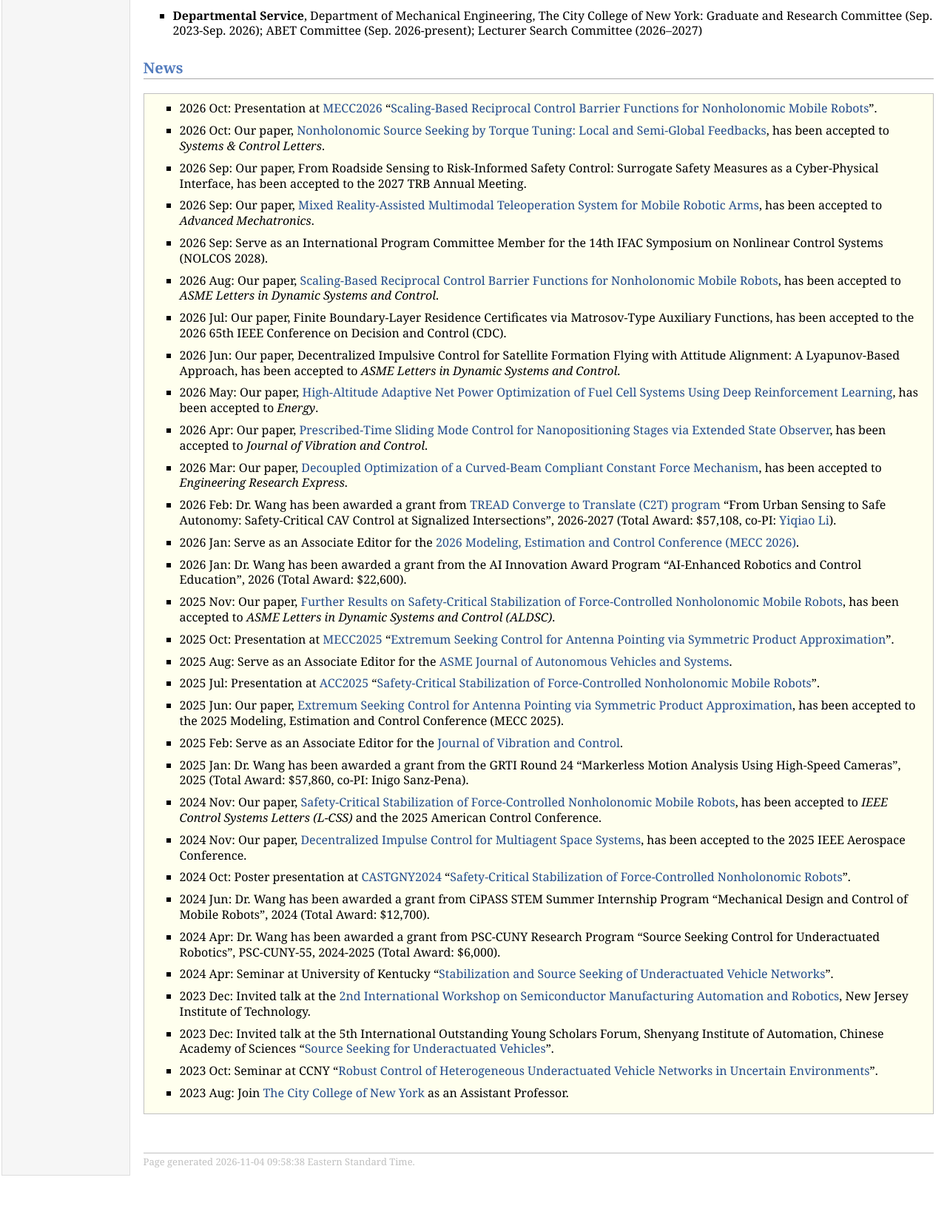
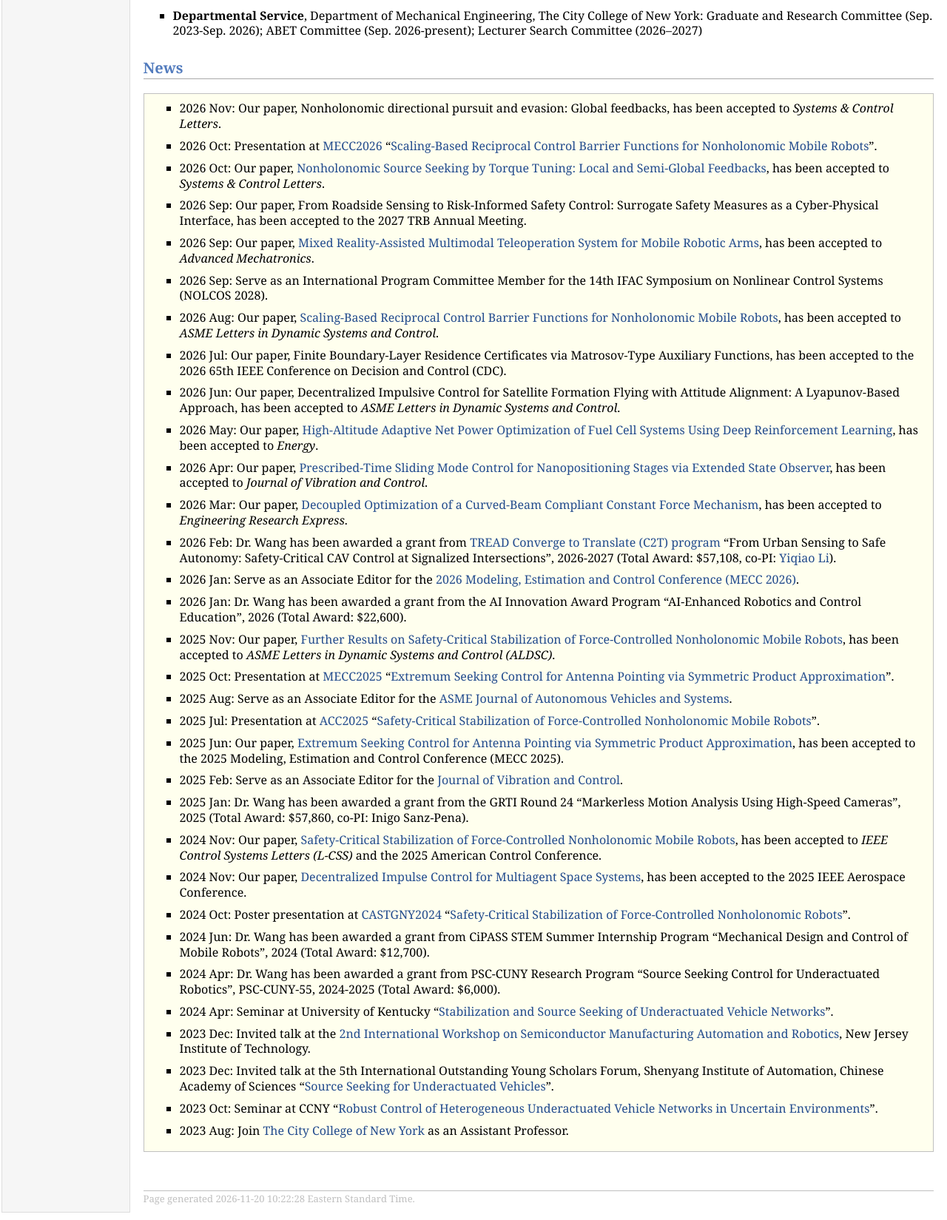
Before and after one commit to bwang-ccny/bwang-ccny.github.io, a plain HTML site: page index.html in a window 1280 px wide. Shown: the part 1342-2991 px from the top of the page at 74% size. Before the commit the page ends 2941 px from the top, so only its background shows below. Drawn offline with nearby package versions, Linux system fonts and the light colour scheme; some packages are replaced by stand-ins of ours.

Commit message:
Add directional pursuit paper acceptance

```diff
--- a/index.html
+++ b/index.html
@@ -148,6 +148,9 @@ Distributed and cooperative control of heterogeneous, nonholonomic, and underact
 <div class="infoblock">
 <div class="blockcontent">
 <ul>
+<li><p>2026&nbsp;Nov: Our paper, Nonholonomic directional pursuit and evasion: Global feedbacks, has been accepted to <i>Systems &amp; Control Letters</i>.
+</p>
+</li>
 <li><p>2026&nbsp;Oct: Presentation at <a href="https://mecc2026.a2c2.org/" target=&ldquo;blank&rdquo;>MECC2026</a> &ldquo;<a href="./files/MECC26_slides.pdf" target=&rdquo;blank&ldquo;>Scaling-Based Reciprocal Control Barrier Functions for Nonholonomic Mobile Robots</a>&rdquo;.
 </p>
 </li>
@@ -245,7 +248,7 @@ Distributed and cooperative control of heterogeneous, nonholonomic, and underact
 </div></div>
 <div id="footer">
 <div id="footer-text">
-Page generated 2026-11-04 09:58:38 Eastern Standard Time.
+Page generated 2026-11-20 10:22:28 Eastern Standard Time.
 </div>
 </div>
 </td>
```
Also changed, not shown: publications.html (+4 -4 lines).
